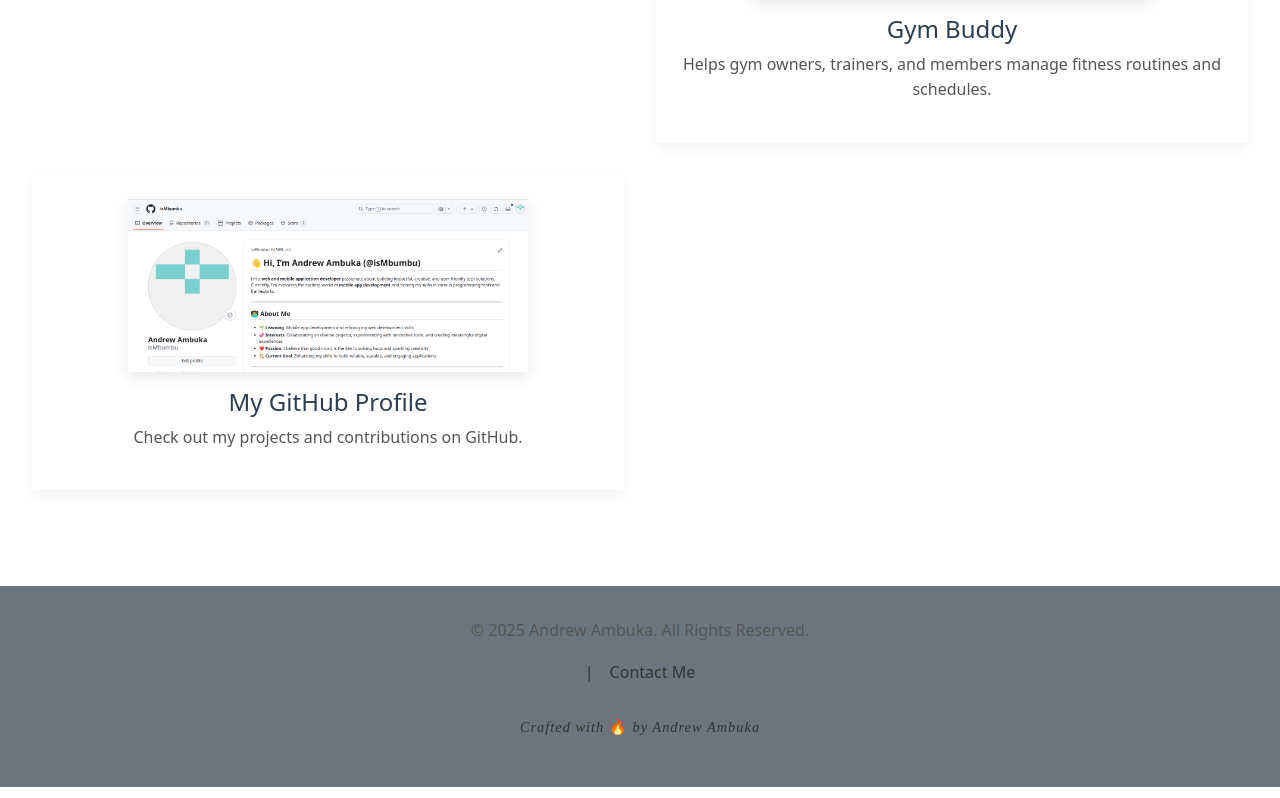
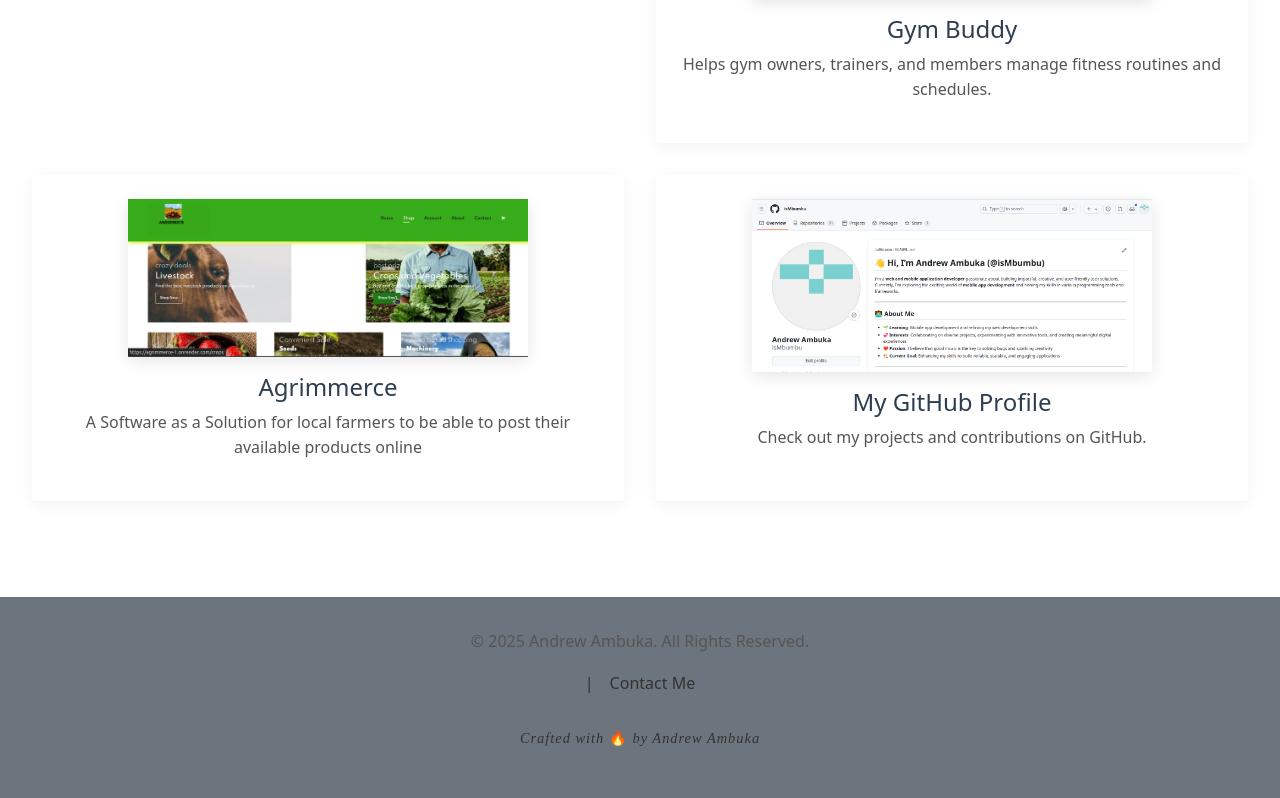
Before and after one commit to isMbumbu/drews_portfolio, a React (Vite) app: page / in a window 1280 px wide. Shown: the part 2226-3024 px from the top of the page. Built offline with nearby package versions, Linux system fonts and the light colour scheme.

Commit message:
Feature: Add Agrimmerce project

```diff
--- a/src/pages/Portfolio.jsx
+++ b/src/pages/Portfolio.jsx
@@ -21,6 +21,18 @@ function Portfolio() {
           <h3>Gym Buddy</h3>
           <p>Helps gym owners, trainers, and members manage fitness routines and schedules.</p>
         </div>
+        <div className="portfolio-item">
+          <a href="https://agrimmerce-1.onrender.com/" target="_blank" rel="noopener noreferrer">
+            <img
+              src="agrimmerce.png"
+              alt="Agrimmerce Website Preview"
+              className="portfolio-image"
+            />
+          </a>
+          <h3>Agrimmerce</h3>
+          <p>A Software as a Solution for local farmers to be able to post their available products online</p>
+        </div>
+
 
 {/*         <div className="portfolio-item">
           <a href="https://anylawfirm.netlify.app" target="_blank" rel="noopener noreferrer">
```
Also changed, not shown: public/agrimmerce.png (added).
